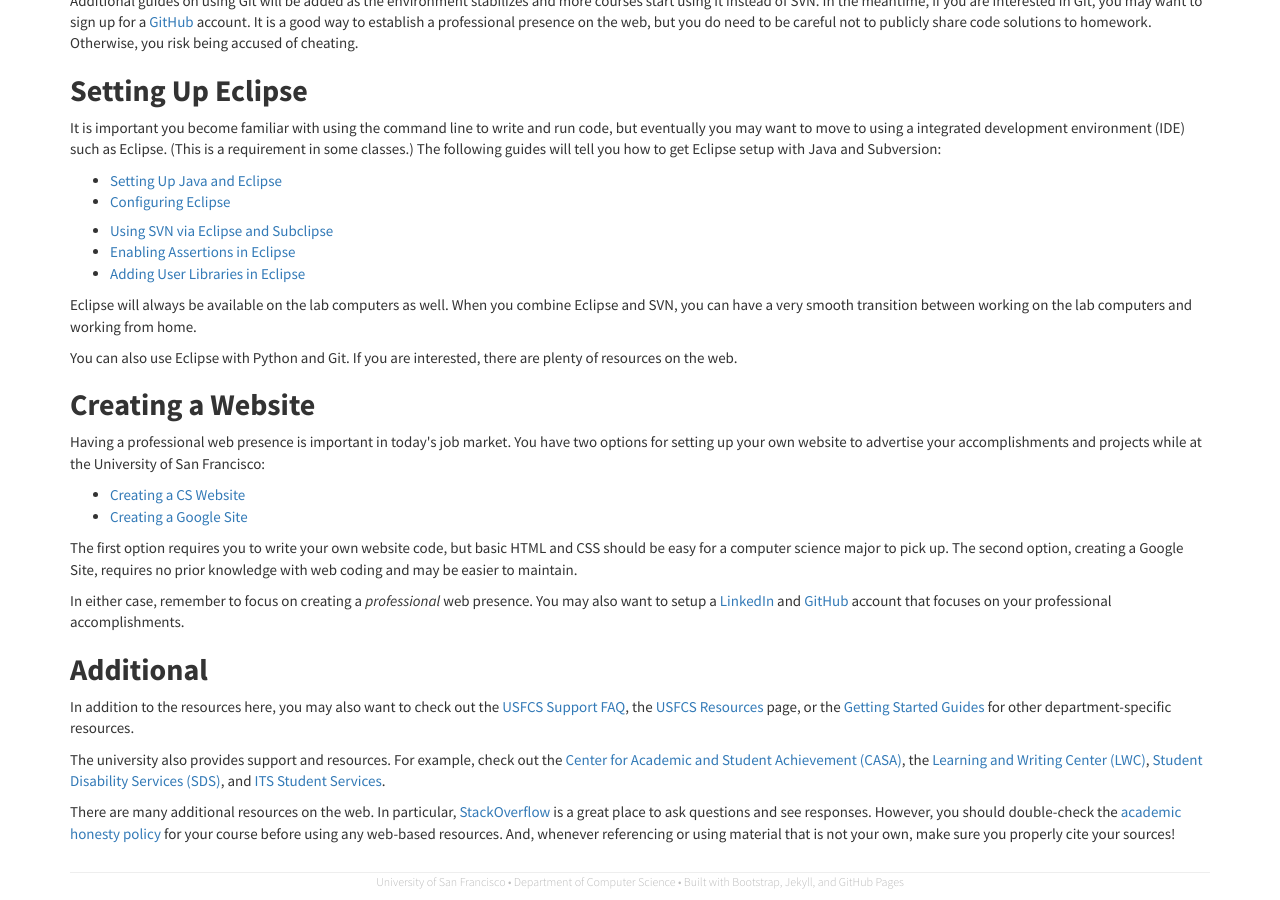
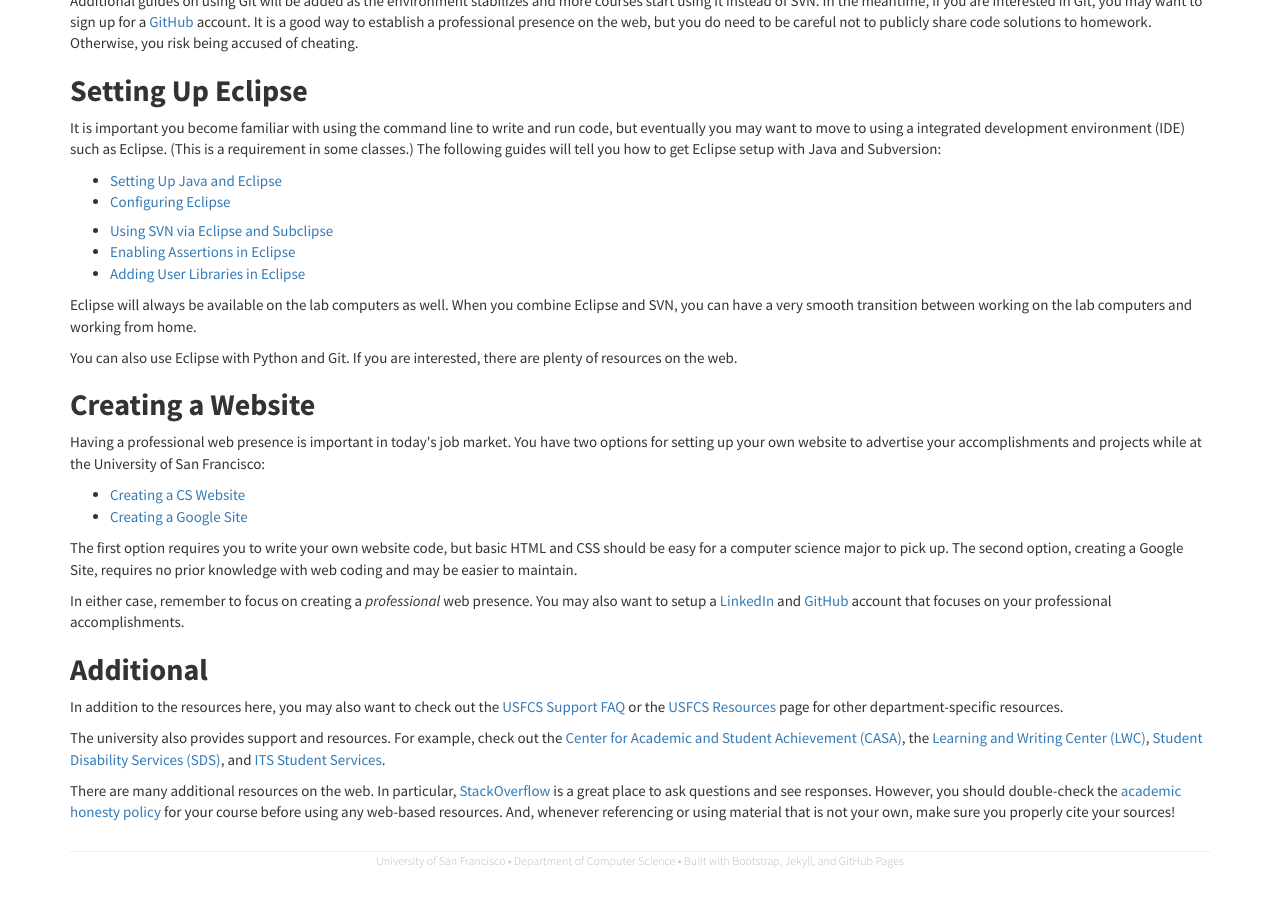
Before and after one commit to CSTutors/CSTutors.github.io, a Jekyll site: the page built from resources/index.html, in a window 1280 px wide and 900 px high, scrolled down 1135 px. Built offline with Jekyll 4.4.1, drawn with Linux system fonts in a browser that asks for light colours; nearby versions of some CDN libraries; after the commit the page ends 2014 px from its top, so only the background shows below that.

Commit message:
Added brief/barebones "Logging in Without a Password" guide.

```diff
--- a/resources/index.html
+++ b/resources/index.html
@@ -33,7 +33,7 @@
 
 <ul>
     <li><a href="{% post_url 2013-07-20-logging-in-remotely %}">Logging in Remotely</a></li>
-    <li><a class="text-muted">Logging in Without a Password</a></li>
+    <li><a href="{% post_url 2013-08-05-logging-in-without-a-password %}">Logging in Without a Password</a></li>
     <li><a href="{% post_url 2013-07-21-transferring-files %}">Transferring Files</a></li>
 
     <li style="margin-top: 1ex;"><a href="{% post_url 2013-07-31-using-linux-via-command-line %}">Using Linux via Command Line</a></li>
@@ -86,15 +86,9 @@
 
 <p>In either case, remember to focus on creating a <em>professional</em> web presence. You may also want to setup a <a href="http://www.linkedin.com/">LinkedIn</a> and <a href="https://github.com/">GitHub</a> account that focuses on your professional accomplishments.</p>
 
-<!--
-<h2>Walkthroughs</h2>
-
-<p>Eventually, the <a href="http://sjengle.cs.usfca.edu/resources">Getting Started Guides</a> will be migrated here. In the meantime, please visit that website for additional walkthroughs.</p>
-//-->
-
 <h2>Additional</h2>
 
-<p>In addition to the resources here, you may also want to check out the <a href="http://cs.usfca.edu/support.html">USFCS Support FAQ</a>, the <a href="http://www.cs.usfca.edu/basics.html">USFCS Resources</a> page, or the <a href="http://sjengle.cs.usfca.edu/resources">Getting Started Guides</a> for other department-specific resources.</p>
+<p>In addition to the resources here, you may also want to check out the <a href="http://cs.usfca.edu/support.html">USFCS Support FAQ</a> or the <a href="http://www.cs.usfca.edu/basics.html">USFCS Resources</a> page for other department-specific resources.</p>
 
 <p>The university also provides support and resources. For example, check out the <a href="http://www.usfca.edu/casa/">Center for Academic and Student Achievement (CASA)</a>, the <a href="http://www.usfca.edu/lwc/">Learning and Writing Center (LWC)</a>, <a href="http://www.usfca.edu/sds/">Student Disability Services (SDS)</a>, and <a href="http://usfca.edu/its/help/students/">ITS Student Services</a>.</p>
 
```
Also changed, not shown: _posts/2013-08-05-logging-in-without-a-password.html (added, +15 -0 lines), 2 other files.
